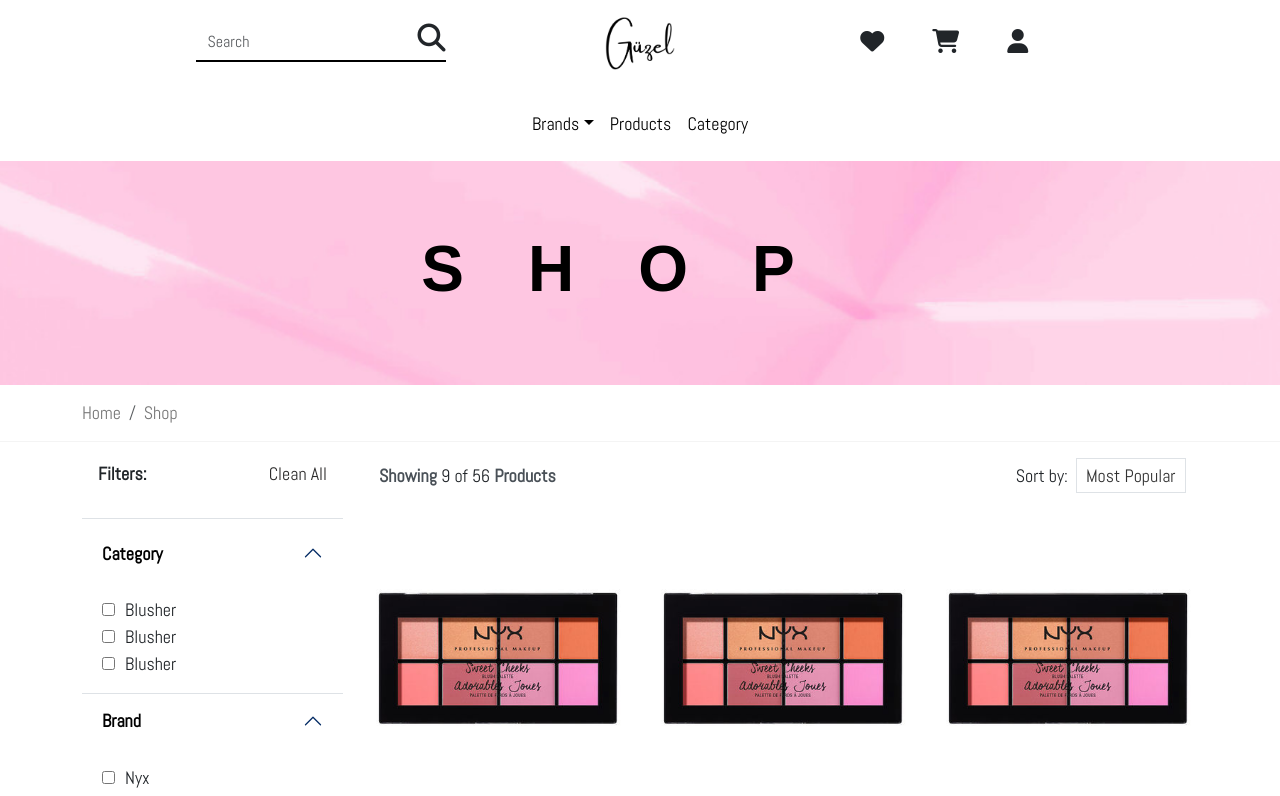
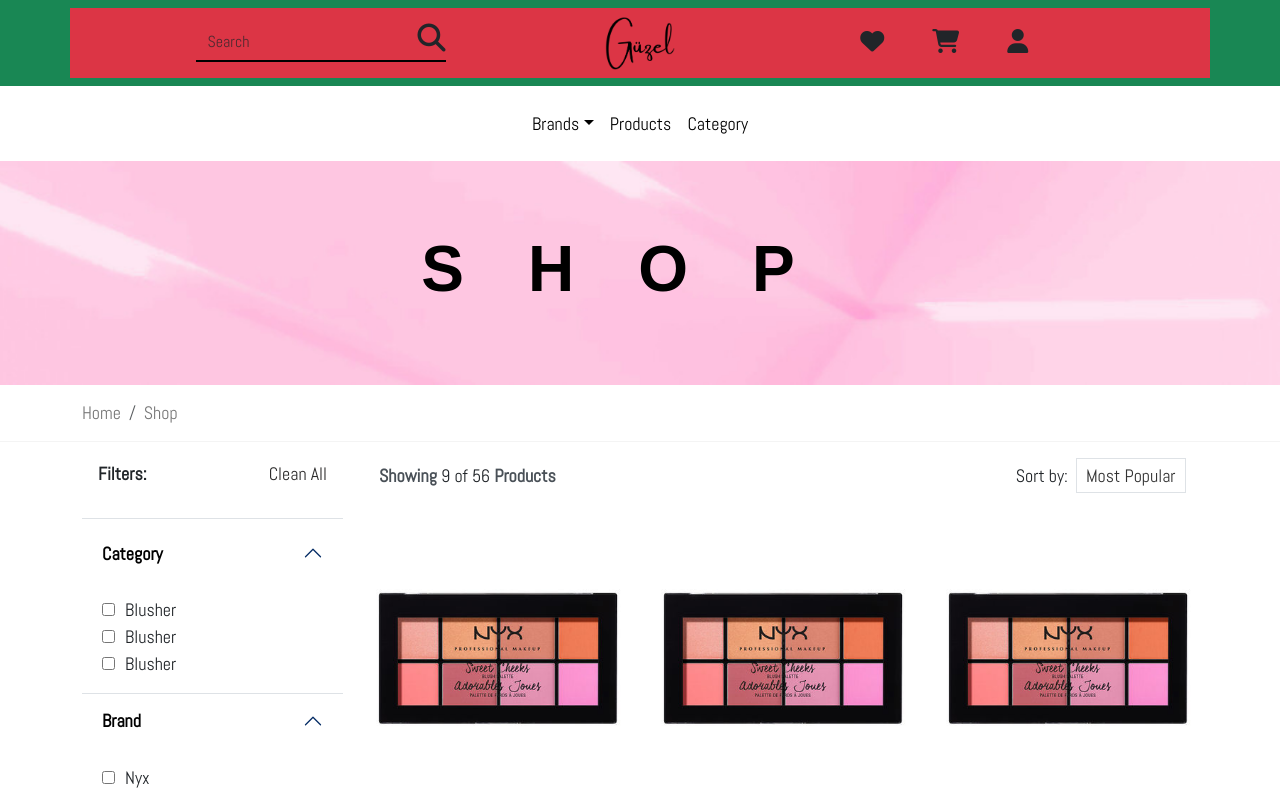
Before and after one commit to OmniaaKhalill/ECommerce, an Angular app in the folder Frontend/: page /shop in a window 1280 px wide. Shown: the top 796 px of the page. Built offline with nearby package versions, Linux system fonts and the light colour scheme.

Commit message:
Header Change

```diff
--- a/Frontend/src/app/core/header/header.component.html
+++ b/Frontend/src/app/core/header/header.component.html
@@ -1,5 +1,5 @@
-<div class="header py-2">
-  <div class="container d-flex justify-content-center align-items-center">
+<div class="header py-2 bg-success">
+  <div class="container d-flex justify-content-center align-items-center bg-danger">
     <div class="row d-flex justify-content-center align-items-center">
       <div class="col-lg-4 col-md-12  d-flex justify-content-center my-2">
         <div class="search ">
```
